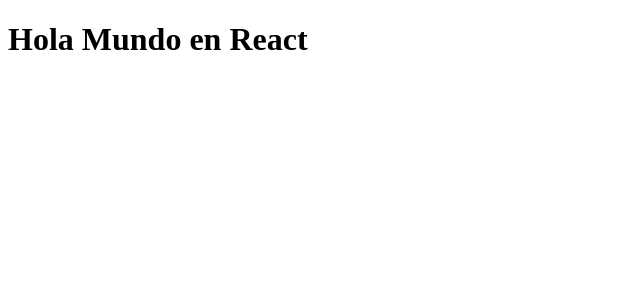
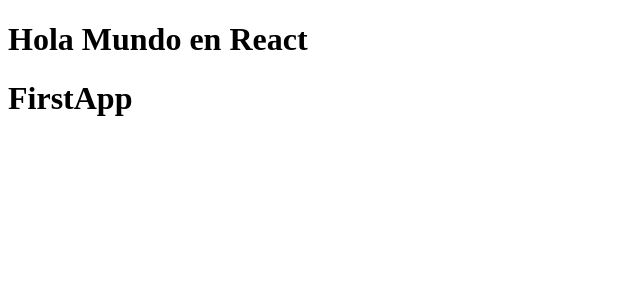
Before and after one commit to dgutierrez21/React-De-cero-a-experto-Hooks-y-MERN-, a React (Vite) app in the folder 03-counter-app-vite/: page / in a window 1280 px wide. Shown: the top 300 px of the page, without its empty margins (0-640 px from the left). Built offline with nearby package versions, Linux system fonts and the light colour scheme.

Commit message:
Tarea - Crear un nuevo componente

```diff
--- /dev/null
+++ b/03-counter-app-vite/src/FirstApp.jsx
@@ -0,0 +1,5 @@
+export const FirstApp = () => {
+  return <h1>FirstApp</h1>;
+};
+
+export default FirstApp;
--- a/03-counter-app-vite/src/main.jsx
+++ b/03-counter-app-vite/src/main.jsx
@@ -2,9 +2,11 @@
 import ReactDOM from "react-dom/client";
 
 import App from "./App";
+import FirstApp from "./FirstApp";
 
 ReactDOM.createRoot(document.getElementById("root")).render(
   <React.StrictMode>
     <App />
+    <FirstApp />
   </React.StrictMode>
 );
```
